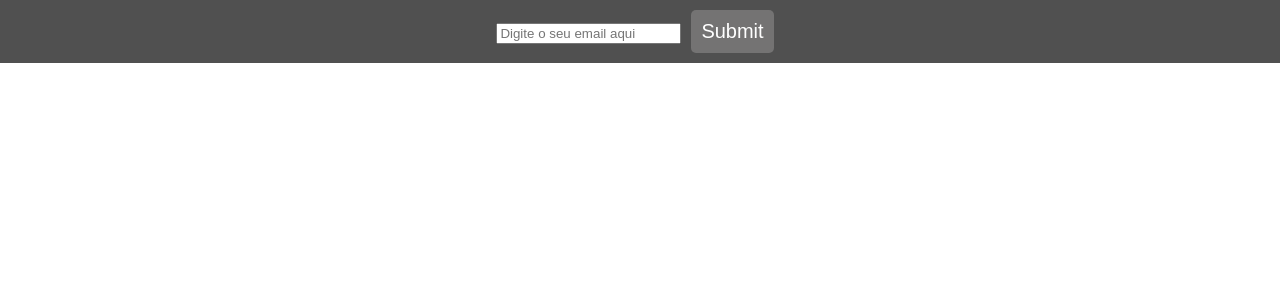
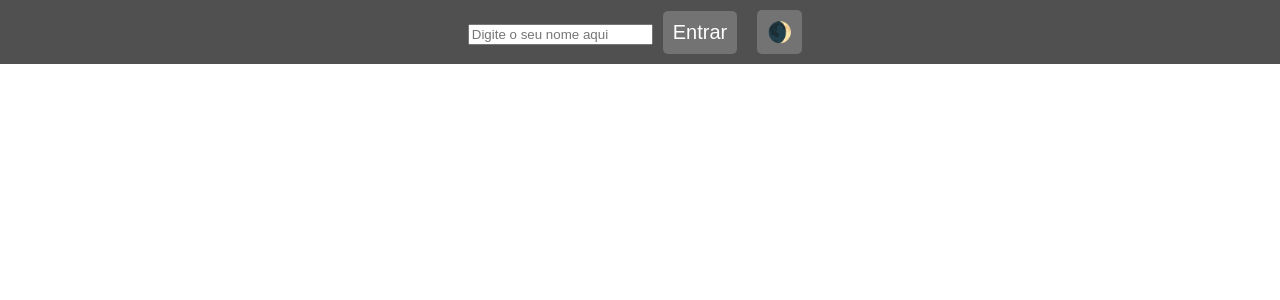
Before and after one commit to kayohr/SiteDB, a React (Create React App) app in the folder my-app-redux/: page / in a window 1280 px wide. Shown: the top 300 px of the page. Built offline with nearby package versions, Linux system fonts and the light colour scheme.

Commit message:
terminando a validação do login

```diff
--- a/my-app-redux/src/App.css
+++ b/my-app-redux/src/App.css
@@ -1,5 +1,6 @@
 .App {
   text-align: center;
+
 }
 
 .App-logo {
--- a/my-app-redux/src/App.js
+++ b/my-app-redux/src/App.js
@@ -2,12 +2,14 @@ import React from 'react';
 import { Route, Switch } from 'react-router-dom';
 import './App.css';
 import Login from './pages/Login';
+import Galeria from './pages/Galeria';
+
 
 function App() {
   return (
     <Switch>
       <Route exact path="/" component={ Login } />
-      {/* <Route path="/carteira" component={  } /> */}
+      <Route exact path="/galeria" component={ Galeria } />
 
     </Switch>
   );
--- a/my-app-redux/src/componets/Footer.js
+++ b/my-app-redux/src/componets/Footer.js
@@ -6,8 +6,7 @@ import loginContext from '../context/LoginContext';
 //   }
 
 function Footer() {
-  const { themeColor } = useContext(loginContext);
-  return <footer>Tema Atual: {themeColor.color}</footer>;
-}
+  const  themeColor  = useContext(loginContext);
+  return <footer className={themeColor.color}>Tema Atual: {themeColor.color}</footer>;}
 
 export default Footer;
--- a/my-app-redux/src/context/LoginProvider.js
+++ b/my-app-redux/src/context/LoginProvider.js
@@ -7,7 +7,7 @@ export default function LoginProvider({children}){
 
 
     // function toggleTheme() {
-    //   setThemeColor(themeColor === 'dark' ? 'light' : 'dark');
+    //   setXablau(xablau === 'dark' ? 'light' : 'dark');
     // }
 
     const value = useMemo(() => ({
@@ -19,7 +19,7 @@ export default function LoginProvider({children}){
     <LoginContext.Provider value={ value }>
         <div className={ xablau }>
         {children}
-
+        {/* {toggleTheme} */}
         </div>
     </LoginContext.Provider>
 )
--- a/my-app-redux/src/pages/Login.js
+++ b/my-app-redux/src/pages/Login.js
@@ -1,50 +1,74 @@
 // import { Text, View } from 'react-native'
 // import { useDispatch } from 'react-redux';
 // import { useSelector } from 'react-redux';
-import React, { useContext } from 'react';
+import React, { useContext, useEffect, useState } from 'react';
+import { useHistory } from 'react-router-dom';
 import LoginContext from '../context/LoginContext';
-
 
 
 export default function Login() {
   // const { themeColor, setThemeColor } = useContext(loginContext);
-const { xablau, setXablau } = useContext(LoginContext)
-  // const [themeColor, setThemeColor] = useState('dark');
+  const { xablau, setXablau } = useContext(LoginContext)
+  const history = useHistory();
+  const [login, setLogin] = useState({login: ''});
+  const [load, setLoad] = useState(false);
+  const [disabled, setDisabled] = useState(true);
+
+
   // const formData = useSelector(state => state.email);
     // const dispatch = useDispatch();
 
-    // const handleChange = event => {
-    //   setFormData(event.target.value);
-    // };
+    const handleChange = event => {
+      setLogin(event.target.value);
+    };
 
     // const handleSubmit = event => {
     //   event.preventDefault();
     //   dispatch(submitForm());
     // };
+    useEffect(() =>{
+      const LETTER = 2;
+      if (login.login.length > LETTER) {
+        setDisabled(true);
+      }
+      setDisabled(false);
 
+    }, [login])
+    // const fucMaior0 = () => {
+    // };
 
+    const validatonButton = () => {
+      setLoad(login && history.push(`/galeria`))
 
+      // history.push(`/drinks/`);
+
+    }
 
   return (
     <form >
+       { load ? (<p>Loading...</p>)
+              : (
      <input
             className="fonte"
-            placeholder="Digite o seu email aqui"
-            data-testid="email-input"
-            name="email"
+            placeholder="Digite o seu nome aqui"
+            name="login"
             type="text"
-            onChange={ () => {}}
+            onChange={() => handleChange}
+            // onChange={ ({ target }) => {
+            //   setLogin(target.value);
+            // } }
 
           />
 
-    {/* <input
-      type="text"
-      value={formData}
-      onChange={handleChange}
-    /> */}
+               )}
     <button
+    disabled= { disabled }
+    onClick={()=> validatonButton}
+    // onClick={ () => xablau === 'dark'? setXablau('light') : setXablau('dark')}
+    type="button">Entrar</button>
+       <button
     onClick={ () => xablau === 'dark'? setXablau('light') : setXablau('dark')}
-    type="button">Submit</button>
+    type="button">{xablau.color === 'dark' ? '☀️' : '🌒'}</button>
 
   </form>
 );
```
Also changed, not shown: my-app-redux/src/componets/Header.js (+16 -11 lines), my-app-redux/src/pages/Galeria.js (added).
